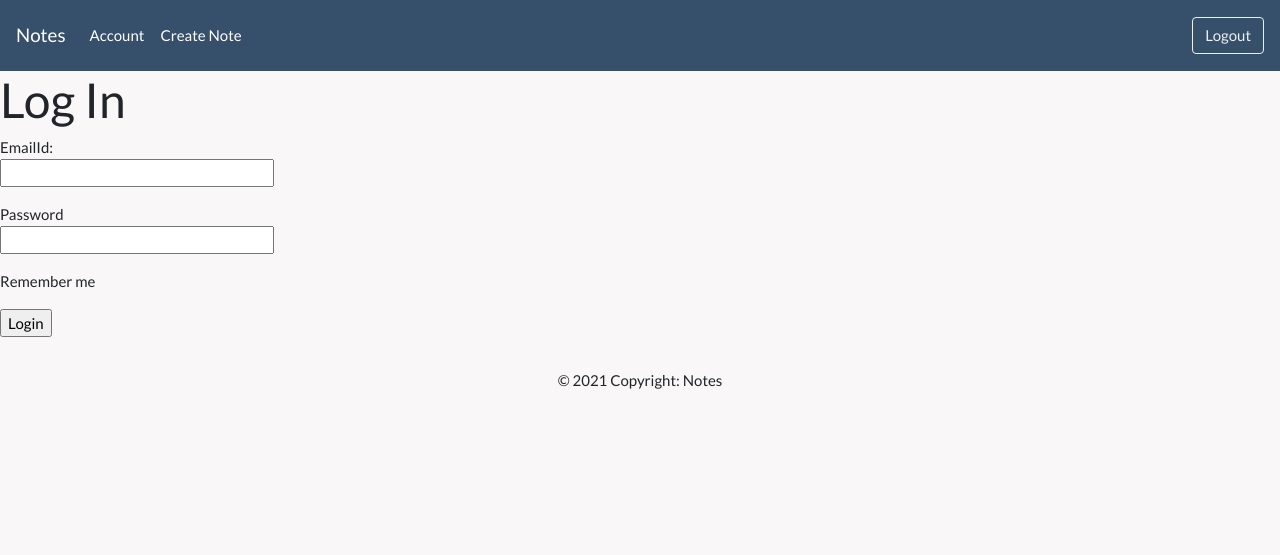
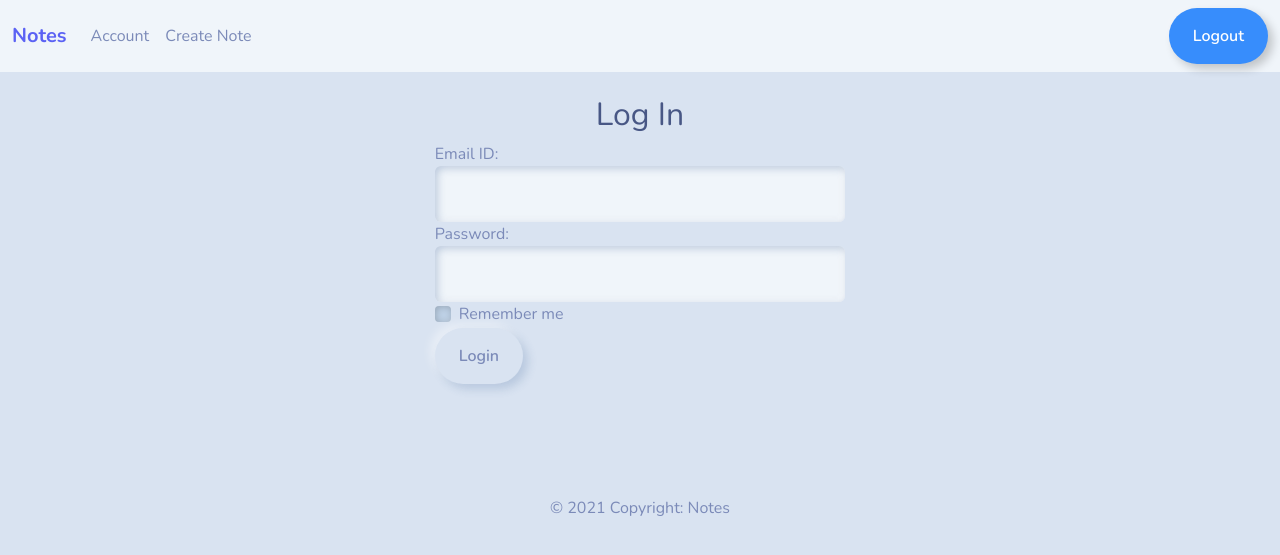
Before and after one commit to Lakshmikittur/Flask-Notes, a Flask app: page /accounts/login in a window 1280 px wide. Shown: the top 555 px of the page. Run offline with Flask 2, Linux system fonts and the light colour scheme; some libraries are stand-ins or nearby versions.

Commit message:
Added different css and updated login page

```diff
--- a/app/accounts/routesWeb.py
+++ b/app/accounts/routesWeb.py
@@ -12,8 +12,7 @@ accounts_web_router = Blueprint('accountsweb', __name__, url_prefix = "/accounts
 
 @accounts_web_router.route('/register', methods=['GET','POST'])
 def register():
-    # if current_user.is_authenticated:
-    #     return redirect(url_for('r'))
+    logout_user()
     if request.method == "GET":
         form = RegistrationForm()
         return render_template('accounts/register.html', title="register", form=form)
@@ -33,8 +32,7 @@ def register():
 
 @accounts_web_router.route('/login', methods=['GET','POST'])
 def login():
-    # if current_user.is_authenticated:
-    #     return redirect(url_for('main.home'))
+    logout_user()
     if request.method == "GET":
         form = LoginForm()
         return render_template('accounts/login.html', title="login", form=form)
@@ -46,13 +44,13 @@ def login():
                 user = accounts_common_helpers.get_user_from_emailID(form.email.data)
                 if user:
                     login_user(user, form.remember.data)
-                    flash("Logged In", 'success')
-                    return redirect(url_for('accountsweb.register'))
+                    flash("You are logged in", 'success')
+                    return redirect(url_for('accountsweb.usernotes'))
                 else:
-                    flash('Login Unsuccesful','danger')
+                    flash('Username/Password Invalid','danger')
             else:
-                flash('Please register before loggin in', 'warning')
-                return redirect(url_for('accountsweb.login'))
+                flash('Username/Password Invalid','danger')
+        print(form.email.errors)
         return render_template('accounts/login.html', title="login", form=form)
 
 
--- a/app/templates/accounts/login.html
+++ b/app/templates/accounts/login.html
@@ -1,32 +1,40 @@
 {% extends "layout.html" %}
 
 {%block content%}
-<h1>Log In</h1>
-    <form method="post" action="">
-        {{ form.hidden_tag() }}
-        <p>
-            EmailId:<br>
-            {{ form.email(size=32) }}
-            <div class="invalid-feedback">
+<br/>
+<h2 class="text-center">Log In</h2>
+<form method="post" action="">
+    {{ form.hidden_tag() }}
+    <div class="row justify-content-center">
+        <div class="col-4">
+
+            <div class="form-group">
+                <label>Email ID:</label>
+                {{ form.email(class='form-control') }}
                 {% for error in form.email.errors %}
-                    <span>{{ error }}</span>
+                    <span class="text-danger"><small>{{ error }}</small></span>
                 {% endfor %}
             </div>
-        </p>
-        <p>
-            Password<br>
-            {{ form.password(size=32) }}
-            <div class="invalid-feedback">
+
+            <div class="form-group">
+                <label>Password:</label>
+                {{ form.password(class='form-control') }}
                 {% for error in form.password.errors %}
-                    <span>{{ error }}</span>
+                    <span class="text-danger"><small>{{ error }}</small></span>
                 {% endfor %}
             </div>
-        </p>
-        <p>
-            {{form.remember(class="form-check-input") }}
-            Remember me
-        </p>
-        <p>{{ form.submit() }}</p>
-    </form>
 
+            <div class="form-group form-check">
+                {{form.remember(class='form-check-input') }}
+                <label class="form-check-label">Remember me</label>
+            </div>
+
+            {{ form.submit(class='btn btn-primary') }}
+        </div>
+    </div>
+</form>
+<br/>
+<br/>
+<br/>
+<br/>
 {%endblock%}
--- a/app/templates/layout.html
+++ b/app/templates/layout.html
@@ -6,23 +6,44 @@
     <meta name="viewport" content="width=device-width, initial-scale=1, shrink-to-fit=no">
 
     <!-- Bootstrap CSS -->
-    <link rel="stylesheet" href="https://bootswatch.com/4/flatly/bootstrap.min.css">
+    <link rel="stylesheet" href="https://bootswatch.com/5/morph/bootstrap.min.css">
 
     {% if title%}
     <title>Note - {{title}}</title>
     {% else %}
     <title>Note</title>
     {% endif %}
+
+    <style>
+      @font-face {
+        font-family: 'roboto-regular';
+        src: url('/static/Roboto-Regular.ttf');
+      }
+      @font-face {
+        font-family: 'roboto-thin';
+        src: url('/static/Roboto-Thin.ttf');
+      }
+      @font-face {
+        font-family: 'koho-regular';
+        src: url('/static/KoHo-Regular.ttf');
+      }
+      @font-face {
+        font-family: 'pango-regular';
+        src: url('/static/Pangolin-Regular.ttf');
+      }
+    </style>
+
   </head>
-  <body style="background-color: #f9f7f7;">
-    <nav class="navbar navbar-expand-lg navbar-dark" style="background-color:#364f6b;">
-      <a class="navbar-brand" href="{{url_for('accountsweb.usernotes')}}">Notes</a>
-      <button class="navbar-toggler" type="button" data-toggle="collapse" data-target="#navbarSupportedContent" aria-controls="navbarSupportedContent" aria-expanded="false" aria-label="Toggle navigation">
+  <body>
+    <nav class="navbar navbar-expand-lg navbar-light bg-light">
+      <div class="container-fluid">
+        <a class="navbar-brand text-info" href="{{url_for('accountsweb.usernotes')}}"><strong>Notes</strong></a>
+        <button class="navbar-toggler" type="button" data-bs-toggle="collapse" data-bs-target="#navbarColor01" aria-controls="navbarColor01" aria-expanded="false" aria-label="Toggle navigation">
           <span class="navbar-toggler-icon"></span>
         </button>
 
-      <div class="collapse navbar-collapse" id="navbarSupportedContent">
-        <ul class="navbar-nav mr-auto">
+        <div class="collapse navbar-collapse" id="navbarColor01">
+          <ul class="navbar-nav me-auto">
             <li class="nav-item">
               <a class="nav-link" href="#">Account</a>
             </li>
@@ -30,18 +51,28 @@
               <a class="nav-link" href="{{url_for('notesweb.newnote')}}">Create Note</a>
             </li>
           </ul>
-        <a class="btn btn-outline-light my-2 my-sm-0" href="{{url_for('accountsweb.logout')}}">Logout</a>
+          <form class="d-flex">
+            <a class="btn btn-outline-primary my-2 my-sm-0" href="{{url_for('accountsweb.logout')}}">Logout</a>
+          </form>
+        </div>
       </div>
     </nav>
+
+    <div class="row justify-content-center">
+      <div class="col-6">
         {% with messages = get_flashed_messages(with_categories=true) %}
             {% if messages %}
               {% for category, message in messages %}
-                <div class="alert alert-{{ category }}">
+                <div class="alert alert-{{ category }} text-center">
                   {{ message }}
                 </div>
               {% endfor %}
             {% endif %}
       {% endwith %}
+      </div>
+
+    </div>
+
     {% block content %}
     {% endblock %}
 
```
Also changed, not shown: app/static/KoHo-Regular.ttf (added), app/static/Pangolin-Regular.ttf (added), app/static/Roboto-Regular.ttf (added), app/static/Roboto-Thin.ttf (added). Lines whose indentation alone changed are shown as unchanged.
